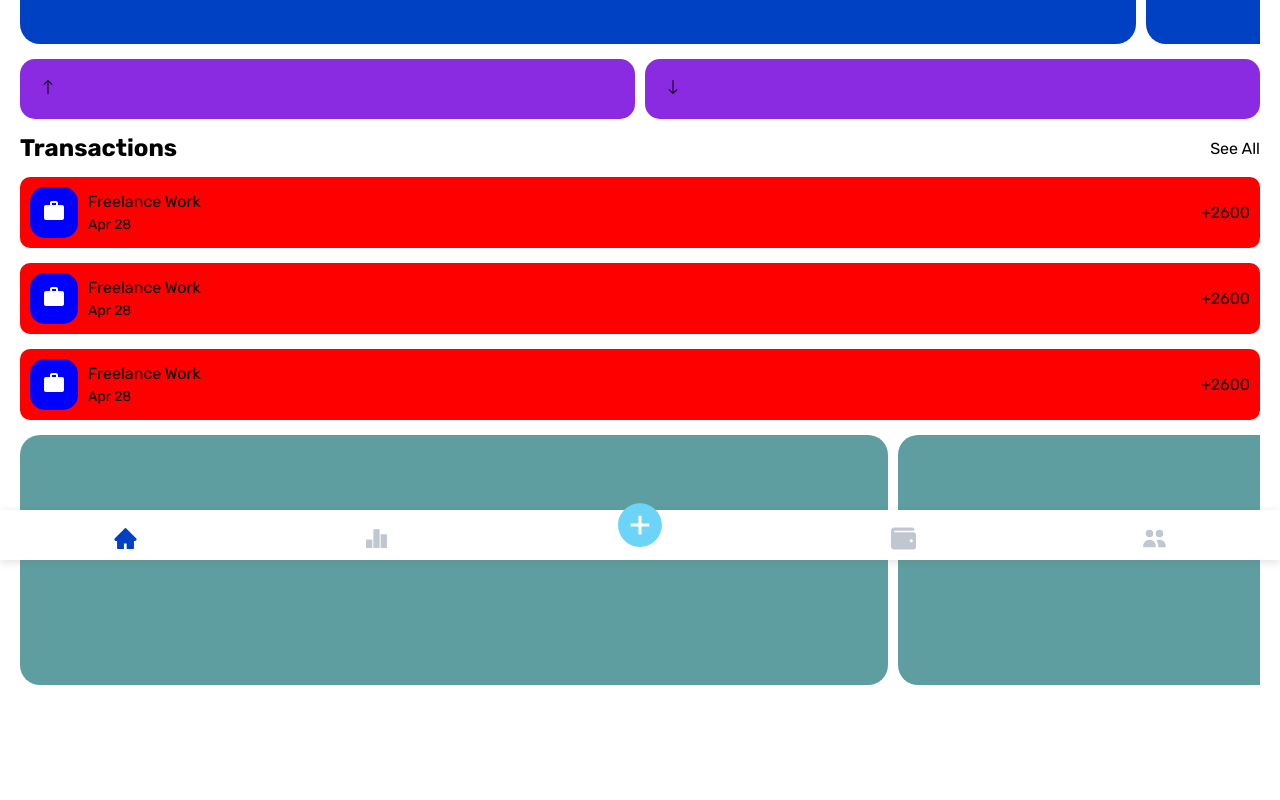
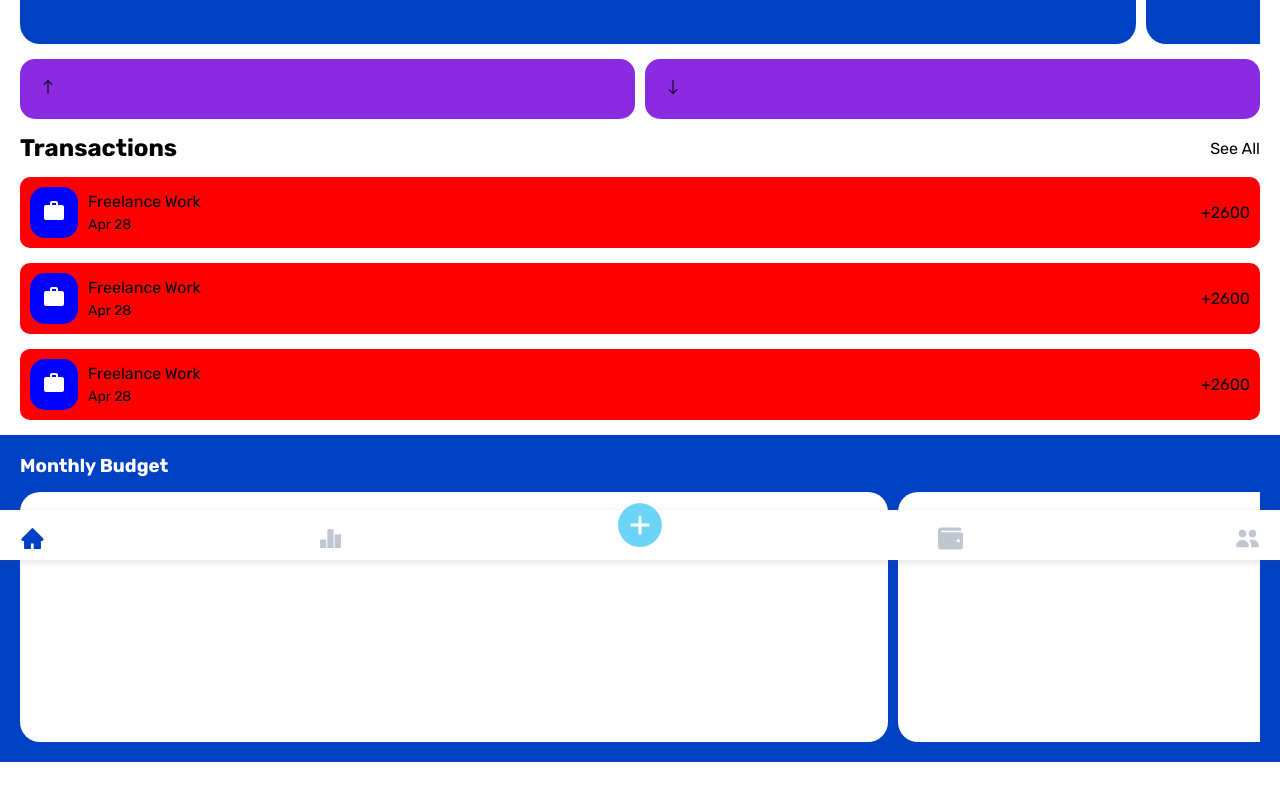
Before and after one commit to FedericoViveros2000/AppBanca, a React (Vite) app: page /Home in a window 1280 px wide. Shown: the part 240-1040 px from the top of the page. Before the commit the page ends 990 px from the top, so only its background shows below. Built offline with nearby package versions, Linux system fonts and the light colour scheme.

Commit message:
Seccion de budget iniciada

```diff
--- a/src/components/styles/colors/colors.css
+++ b/src/components/styles/colors/colors.css
@@ -7,6 +7,9 @@
     --btn-disabled: #d9e3f6;
 
     --background-bottom-bar: #ffffff;
+    --background-light-card-subscriptions: #fff;
+    --background-light-card-budget: #f3f6fb;
+
     --icon-active: #0041c4;
     --icon-inactive: #c1c7d0;
     --icon-plus: #6cd4f7;
--- a/src/components/styles/index.css
+++ b/src/components/styles/index.css
@@ -36,13 +36,15 @@
 .container__section{
   width: 100%;
   /*padding: 0px 5px;*/
-  padding: 0px 0px 65px 0px;
 }
 
 .section__separator{
   margin-top: 15px;
 }
 
+.title{
+  margin-bottom: 15px;
+}
 
 .btn{
   width: 100%;
@@ -62,11 +64,19 @@
 .container__main--home{
   position: relative;
   padding: 0px 20px;
-  padding-bottom: 60px;
-  max-height: 100vh;
+}
+
+.container__section--budget{
+  background-color: var(--principal-color);
+  padding: 20px;
+  margin-top: 15px;
+  margin-bottom: 50px;
+}
+
+.container__section--title{
+  color: #fff;
 }
 
 .icons{
-    font-size: 1.375rem;
-
+  font-size: 1.375rem;
 }
--- a/src/components/styles/modules/card.modules.css
+++ b/src/components/styles/modules/card.modules.css
@@ -6,6 +6,15 @@
     width: 100%;
     min-height: 200px;
     display: flex;
+}
+
+.container__cards::-webkit-scrollbar{
+    display: none;
+}
+
+.container__cards{
+    -ms-overflow-style: none;
+    scrollbar-width: none;
 }
 
 .target{
@@ -22,9 +31,17 @@
 }
 
 .container__target--budget{
-    background-color: cadetblue;
+    background-color: var(--background-light-card-subscriptions);
     scroll-snap-align: center;
     height: 250px;
     min-width: 70%;
     flex-shrink: 0;
 }
+
+.container__target--subscriptions{
+    background-color: var(--background-light-card-subscriptions);
+    scroll-snap-align: center;
+    height: 250px;
+    min-width: 70%;
+    flex-shrink: 0;
+}
--- a/src/components/styles/modules/navbarBottom.module.css
+++ b/src/components/styles/modules/navbarBottom.module.css
@@ -12,7 +12,8 @@
     width: 100%;
     display: flex;
     align-items: center;
-    justify-content: space-around;
+    justify-content: space-between;
+    padding: 0 20px;
 }
 
 .icons__navbarBottom {
--- a/src/views/HomePage.tsx
+++ b/src/views/HomePage.tsx
@@ -1,10 +1,10 @@
-import BottomBar from '../components/navigation/BottomBar';
-import NavBarDetailUser from '../components/navigation/NavBarDetailUser';
-import TargetCards from '../components/cards/TargetCards';
-import Spending from '../components/cards/Spending';
-import ListTransaction from '../components/transactions/ListTransactions';
-import BudgetCard from '../components/cards/BudgetCard';
-import ContainerSlider from '../components/cards/ContainerSlider';
+import BottomBar from "../components/navigation/BottomBar";
+import NavBarDetailUser from "../components/navigation/NavBarDetailUser";
+import TargetCards from "../components/cards/TargetCards";
+import Spending from "../components/cards/Spending";
+import ListTransaction from "../components/transactions/ListTransactions";
+import BudgetCard from "../components/cards/BudgetCard";
+import ContainerSlider from "../components/cards/ContainerSlider";
 const HomePage = () => {
   /*useEffect(() => {
 if (!localStorage.getItem('userData')) {
@@ -14,30 +14,33 @@ window.location.assign('/')
 
   return (
     <>
-  <main className='container__main--home'>
+      <main className="container__main--home">
         <NavBarDetailUser />
-    <section className='container__section'>
+        <section className="container__section">
           <section className="section__separator container__cards">
             <ContainerSlider>
               <TargetCards />
             </ContainerSlider>
           </section>
-      <section className='section__separator container__main--spending'>
+          <section className="section__separator container__main--spending">
             <Spending />
           </section>
-      <section className='section__separator'>
+          <section className="section__separator">
             <ListTransaction />
           </section>
-      <section className="container__cards section__separator">
+        </section>
+      </main>
+      <section className="container__section--budget">
+        <h3 className="container__section--title">Monthly Budget</h3>
+        <article className="container__cards section__separator">
           <ContainerSlider>
             <BudgetCard />
           </ContainerSlider>
+        </article>
       </section>
-    </section>
-  </main>
       <BottomBar />
     </>
-)
-}
+  );
+};
 
 export default HomePage;
```
Also changed, not shown: src/components/cards/ContainerSlider.tsx (+4 -8 lines). Lines whose indentation alone changed are shown as unchanged.
